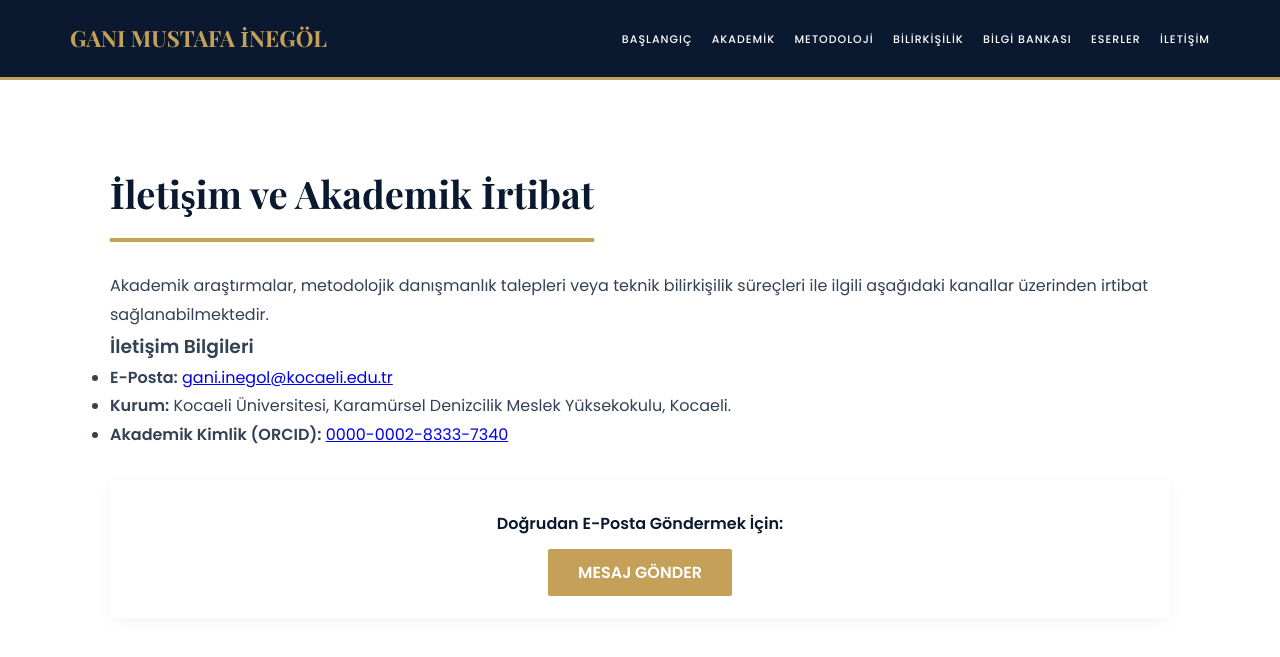
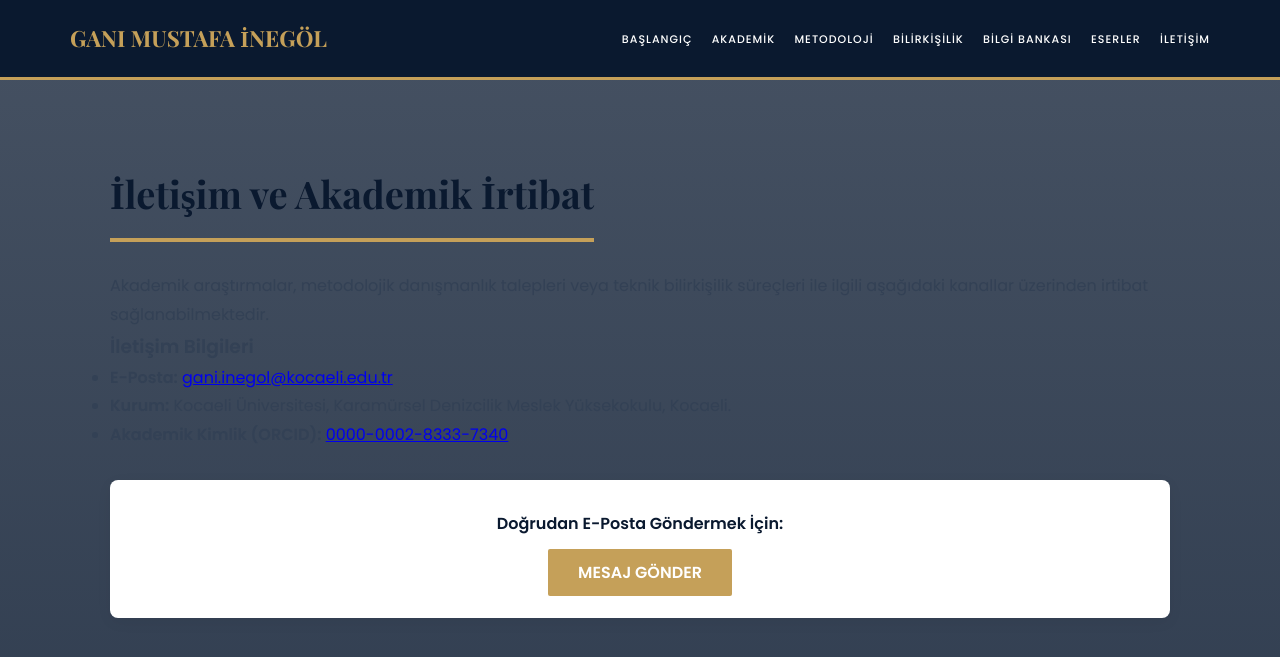
Before and after one commit to drgmi95/drgmi95.github.io, a Jekyll site: the page built from iletisim.md, in a window 1280 px wide and 900 px high. Shown: the top 657 px of the window. Built offline with Jekyll 4.4.1, drawn with Linux system fonts in a browser that asks for light colours; some web fonts are replaced.

Commit message:
Update default.html

```diff
--- a/_layouts/default.html
+++ b/_layouts/default.html
@@ -30,7 +30,7 @@
 
         /* Diğer Sayfalar */
         .page-wrapper { min-height: 100vh; background-size: cover; background-position: center; background-attachment: fixed; padding-top: 160px !important; position: relative; }
-        .page-wrapper::before { content: ''; position: absolute; top: 0; left: 0; right: 0; bottom: 0; background: rgba(255, 255, 255, 0.96); z-index: 1; }
+        .page-wrapper::before { content: ''; position: absolute; top: 0; left: 0; right: 0; bottom: 0; background: linear-gradient(rgba(10, 25, 47, 0.75), rgba(10, 25, 47, 0.85)); z-index: 1; }
         .content { position: relative; z-index: 2; max-width: 1100px; margin: 0 auto; padding: 0 20px 60px 20px; }
 
         /* Başlık Standartları */
```
